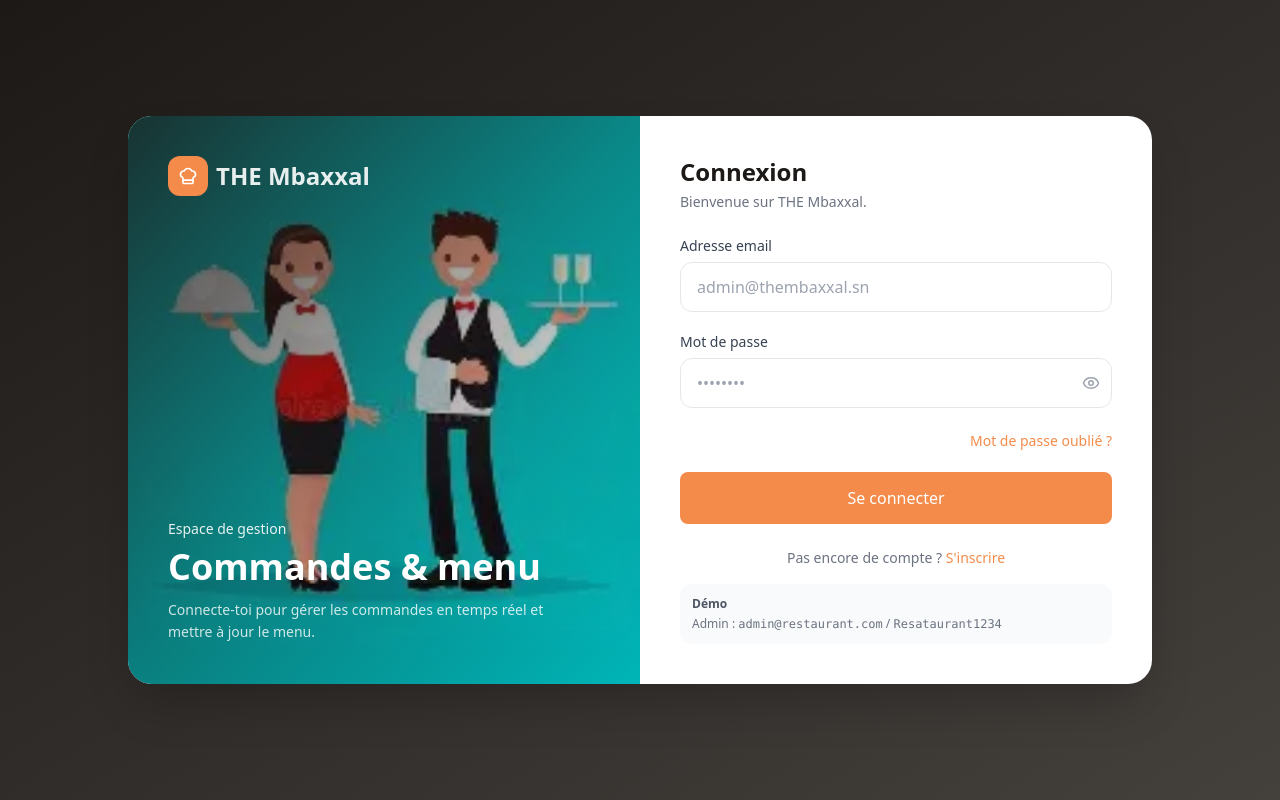
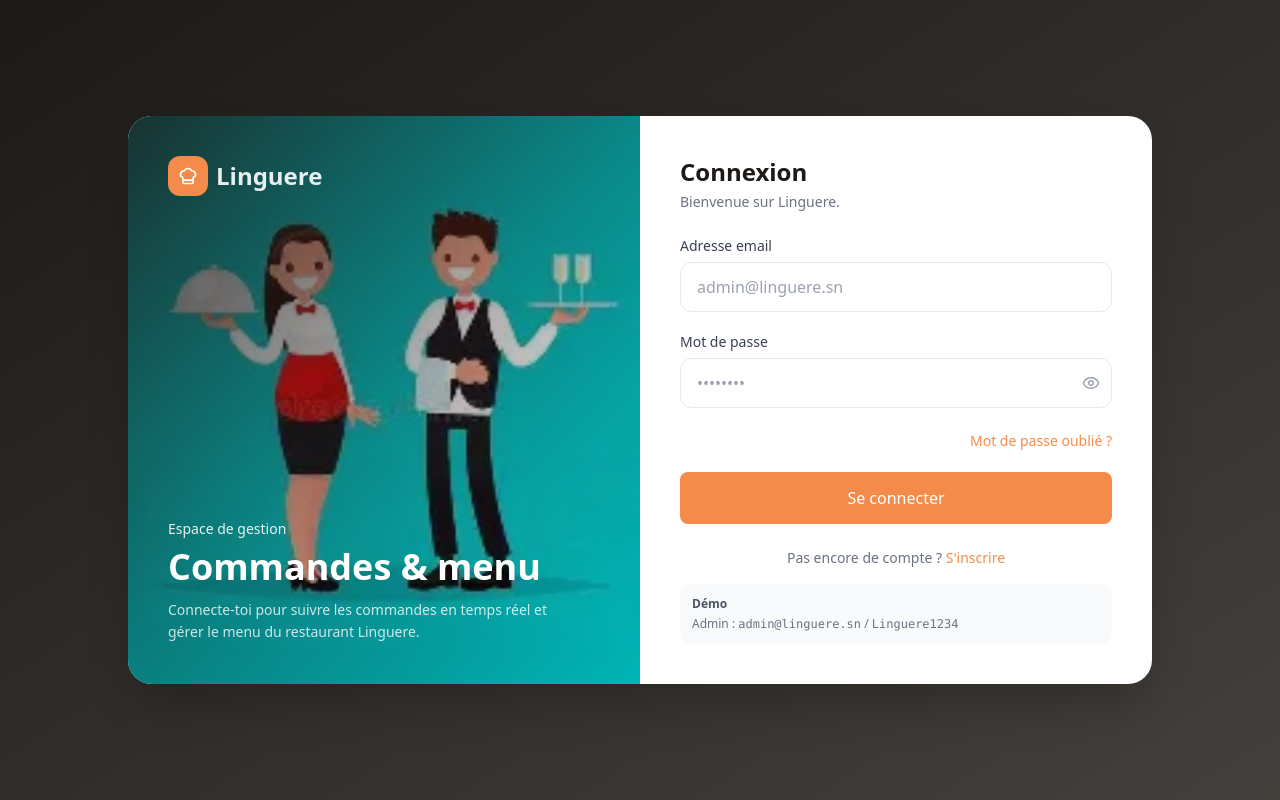
Before and after one commit to thxxmlk30/RestauApp, a React (Vite) app: page /login in a window 1280 px wide. Built offline with nearby package versions, Linux system fonts and the light colour scheme.

Commit message:
Renommer l’application en Linguere

```diff
--- a/index.html
+++ b/index.html
@@ -4,7 +4,7 @@
     <meta charset="UTF-8" />
     <link rel="icon" type="image/svg+xml" href="/favicon.svg" />
     <meta name="viewport" content="width=device-width, initial-scale=1.0" />
-    <title>restauapp</title>
+    <title>Linguere</title>
   </head>
   <body>
     <div id="root"></div>
--- a/src/components/layout/Footer.tsx
+++ b/src/components/layout/Footer.tsx
@@ -2,7 +2,7 @@ export default function Footer() {
   return (
     <footer className="bg-secondary-900 text-gray-400 py-10 px-4 sm:px-6 lg:px-8">
       <div className="max-w-7xl mx-auto flex flex-col md:flex-row items-center justify-between gap-4">
-        <p className="text-sm">© {new Date().getFullYear()} THE Mbaxxal. Tous droits réservés.</p>
+        <p className="text-sm">© {new Date().getFullYear()} Linguere. Tous droits réservés.</p>
         <p className="text-sm">Dakar · Cuisine sénégalaise · Teranga</p>
       </div>
     </footer>
--- a/src/components/layout/NavBar.tsx
+++ b/src/components/layout/NavBar.tsx
@@ -18,7 +18,7 @@ export function NavBar() {
       <div className="max-w-7xl mx-auto px-4 sm:px-6 lg:px-8">
         <div className="flex justify-between items-center h-16">
           <Link to="/" className="flex items-center space-x-2">
-            <span className="text-2xl font-bold text-orange-600">RestauApp</span>
+            <span className="text-2xl font-bold text-primary-600">Linguere</span>
           </Link>
 
           {/* Desktop Navigation */}
--- a/src/context/AuthContext.tsx
+++ b/src/context/AuthContext.tsx
@@ -16,11 +16,11 @@ export function AuthProvider({ children } : {children:ReactNode}){
     const [user,setUser] = useState<User | null>(null);
 
     const login = (email:string,password:string):boolean => {
-        if(email === 'admin@restaurant.com' && password === 'Resataurant1234'){
+        if(email === 'admin@linguere.sn' && password === 'Linguere1234'){
             setUser({
                 id : '1',
                 name: 'Chef Admin',
-                email : 'admin@restaurant.com',
+                email : 'admin@linguere.sn',
                 role : 'admin'
             })
             return true;
@@ -41,7 +41,7 @@ export function AuthProvider({ children } : {children:ReactNode}){
         }
 
         // Check if email already exists (demo: just check against the hardcoded admin)
-        if (data.email === 'admin@restaurant.com') {
+        if (data.email === 'admin@linguere.sn') {
             return { ok: false, error: 'Cet email est déjà utilisé' };
         }
 
--- a/src/pages/auth/ForotPasswordPage.tsx
+++ b/src/pages/auth/ForotPasswordPage.tsx
@@ -31,7 +31,7 @@ export default function ForgotPasswordPage() {
                     <div className="inline-flex items-center justify-center w-16 h-16 bg-primary-500 rounded-2xl mb-4">
                         <ChefHat size={32} className="text-white" />
                     </div>
-                    <h1 className="font-display text-3xl font-bold text-white">THE Mbaxxal</h1>
+                    <h1 className="font-display text-3xl font-bold text-white">Linguere</h1>
                 </div>
                 <div className="bg-white rounded-3xl p-8 shadow-2xl">
                     {!submitted ? (
--- a/src/pages/auth/RegisterPage.tsx
+++ b/src/pages/auth/RegisterPage.tsx
@@ -48,20 +48,20 @@ export default function RegisterPage() {
             <div className="w-full max-w-5xl">
                 <div className="grid md:grid-cols-2 overflow-hidden rounded-3xl shadow-2xl bg-white">
                     <div className="relative min-h-44 md:min-h-[640px]">
-                        <img src={authImage} alt="THE Mbaxxal" className="absolute inset-0 h-full w-full object-cover" />
+                        <img src={authImage} alt="Linguere" className="absolute inset-0 h-full w-full object-cover" />
                         <div className="absolute inset-0 bg-gradient-to-br from-secondary-900/85 via-secondary-900/35 to-transparent" />
                         <div className="relative h-full p-8 md:p-10 flex flex-col justify-between">
                             <div className="inline-flex items-center gap-2 text-white/90">
                                 <div className="w-10 h-10 bg-primary-500 rounded-xl flex items-center justify-center">
                                     <ChefHat size={20} className="text-white" />
                                 </div>
-                                <span className="font-display text-2xl font-bold">THE Mbaxxal</span>
+                                <span className="font-display text-2xl font-bold">Linguere</span>
                             </div>
                             <div className="max-w-sm">
                                 <p className="text-white/90 text-sm font-medium">Créer un accès</p>
                                 <h2 className="text-white font-display text-4xl font-bold mt-2">Espace gestion</h2>
                                 <p className="text-white/80 mt-3 text-sm leading-relaxed">
-                                    Inscris-toi pour accéder au dashboard et administrer le menu (CRUD admin).
+                                    Inscris-toi pour commander et suivre tes commandes. (Le dashboard est réservé à l'admin.)
                                 </p>
                             </div>
                         </div>
@@ -87,7 +87,7 @@ export default function RegisterPage() {
                             <Input
                                 label="Adresse email"
                                 type="email"
-                                placeholder="manager@thembaxxal.sn"
+                                placeholder="client@linguere.sn"
                                 error={errors.email?.message}
                                 {...register('email', {
                                     required: "L'email est requis",
--- a/src/pages/auth/loginPage.tsx
+++ b/src/pages/auth/loginPage.tsx
@@ -56,20 +56,20 @@ export default function LoginPage() {
             <div className="w-full max-w-5xl">
                 <div className="grid md:grid-cols-2 overflow-hidden rounded-3xl shadow-2xl bg-white">
                     <div className="relative min-h-44 md:min-h-[560px]">
-                        <img src={authImage} alt="THE Mbaxxal" className="absolute inset-0 h-full w-full object-cover" />
+                        <img src={authImage} alt="Linguere" className="absolute inset-0 h-full w-full object-cover" />
                         <div className="absolute inset-0 bg-gradient-to-br from-secondary-900/85 via-secondary-900/35 to-transparent" />
                         <div className="relative h-full p-8 md:p-10 flex flex-col justify-between">
                             <div className="inline-flex items-center gap-2 text-white/90">
                                 <div className="w-10 h-10 bg-primary-500 rounded-xl flex items-center justify-center">
                                     <ChefHat size={20} className="text-white" />
                                 </div>
-                                <span className="font-display text-2xl font-bold">THE Mbaxxal</span>
+                                <span className="font-display text-2xl font-bold">Linguere</span>
                             </div>
                             <div className="max-w-sm">
                                 <p className="text-white/90 text-sm font-medium">Espace de gestion</p>
                                 <h2 className="text-white font-display text-4xl font-bold mt-2">Commandes & menu</h2>
                                 <p className="text-white/80 mt-3 text-sm leading-relaxed">
-                                    Connecte-toi pour gérer les commandes en temps réel et mettre à jour le menu.
+                                    Connecte-toi pour suivre les commandes en temps réel et gérer le menu du restaurant Linguere.
                                 </p>
                             </div>
                         </div>
@@ -77,7 +77,7 @@ export default function LoginPage() {
 
                     <div className="p-8 md:p-10">
                         <h1 className="text-2xl font-bold text-secondary-900">Connexion</h1>
-                        <p className="text-gray-500 text-sm mt-1">Bienvenue sur THE Mbaxxal.</p>
+                        <p className="text-gray-500 text-sm mt-1">Bienvenue sur Linguere.</p>
 
                         {error && (
                             <div className="mt-6 p-3 bg-red-50 border border-red-200 text-red-600 rounded-xl text-sm">
@@ -90,7 +90,7 @@ export default function LoginPage() {
                                 <label className="block text-sm font-medium text-gray-700 mb-1.5">Adresse email</label>
                                 <input
                                     type="email"
-                                    placeholder="admin@thembaxxal.sn"
+                                    placeholder="admin@linguere.sn"
                                     className={`w-full px-4 py-3 rounded-xl border ${errors.email ? 'border-red-400' : 'border-gray-200'} focus:outline-none focus:ring-2 focus:ring-primary-500 focus:border-transparent transition`}
                                     {...register('email', {
                                         required: "L'email est requis",
@@ -144,7 +144,9 @@ export default function LoginPage() {
 
                         <div className="mt-4 p-3 bg-gray-50 rounded-xl text-xs text-gray-500">
                             <p className="font-semibold text-gray-600">Démo</p>
-                            <p className="mt-1">Admin : <span className="font-mono">admin@restaurant.com</span> / <span className="font-mono">Resataurant1234</span></p>
+                            <p className="mt-1">
+                                Admin : <span className="font-mono">admin@linguere.sn</span> / <span className="font-mono">Linguere1234</span>
+                            </p>
                         </div>
                     </div>
                 </div>
--- a/src/pages/dashboard/DashboardPage.tsx
+++ b/src/pages/dashboard/DashboardPage.tsx
@@ -67,7 +67,7 @@ export default function DashboardPage() {
             <div className="w-8 h-8 bg-primary-500 rounded-lg flex items-center justify-center">
               <ChefHat size={16} className="text-white" />
             </div>
-            <span className="font-display font-bold text-secondary-900">THE Mbaxxal</span>
+            <span className="font-display font-bold text-secondary-900">Linguere</span>
           </div>
           <div className="flex items-center gap-4">
             <span className="text-sm text-gray-600 hidden sm:block">Bonjour, <strong>{user?.name}</strong></span>
```
Also changed, not shown: src/components/landing/AboutSection.tsx (+8 -7 lines).
